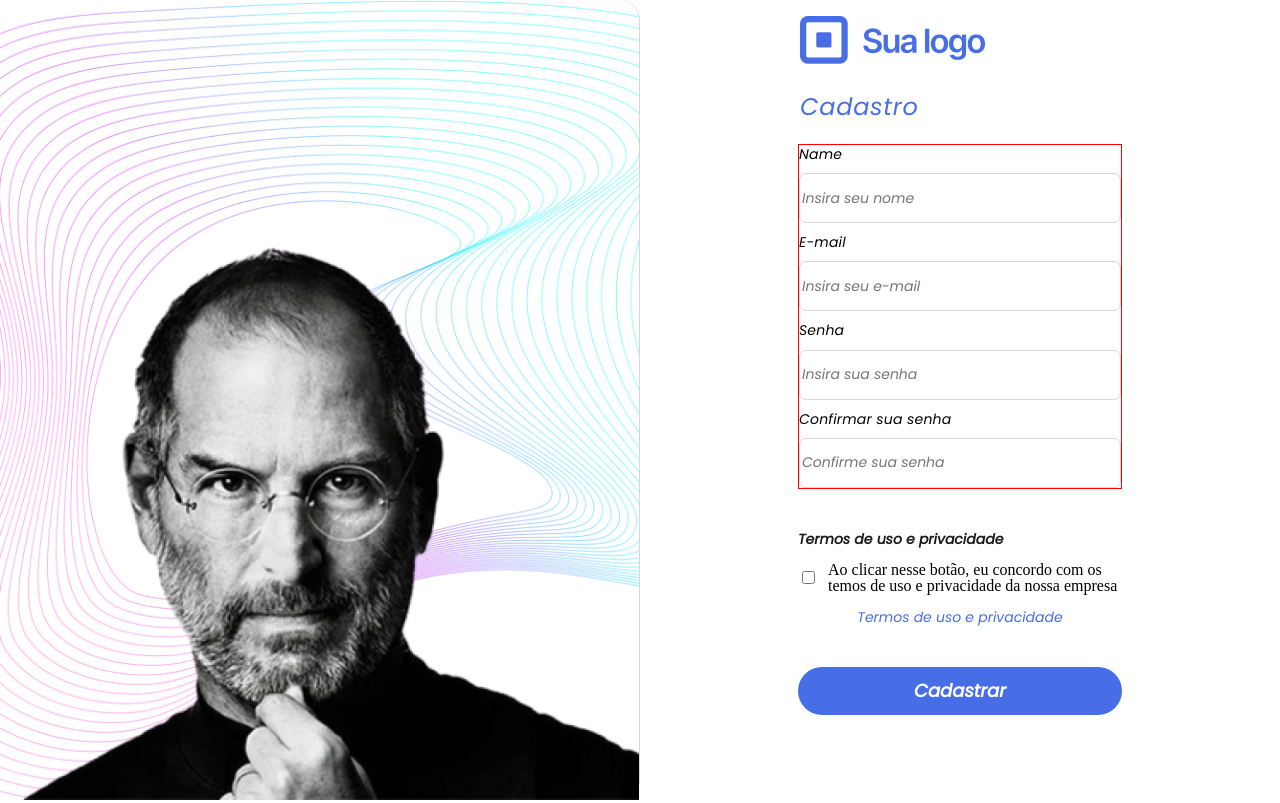
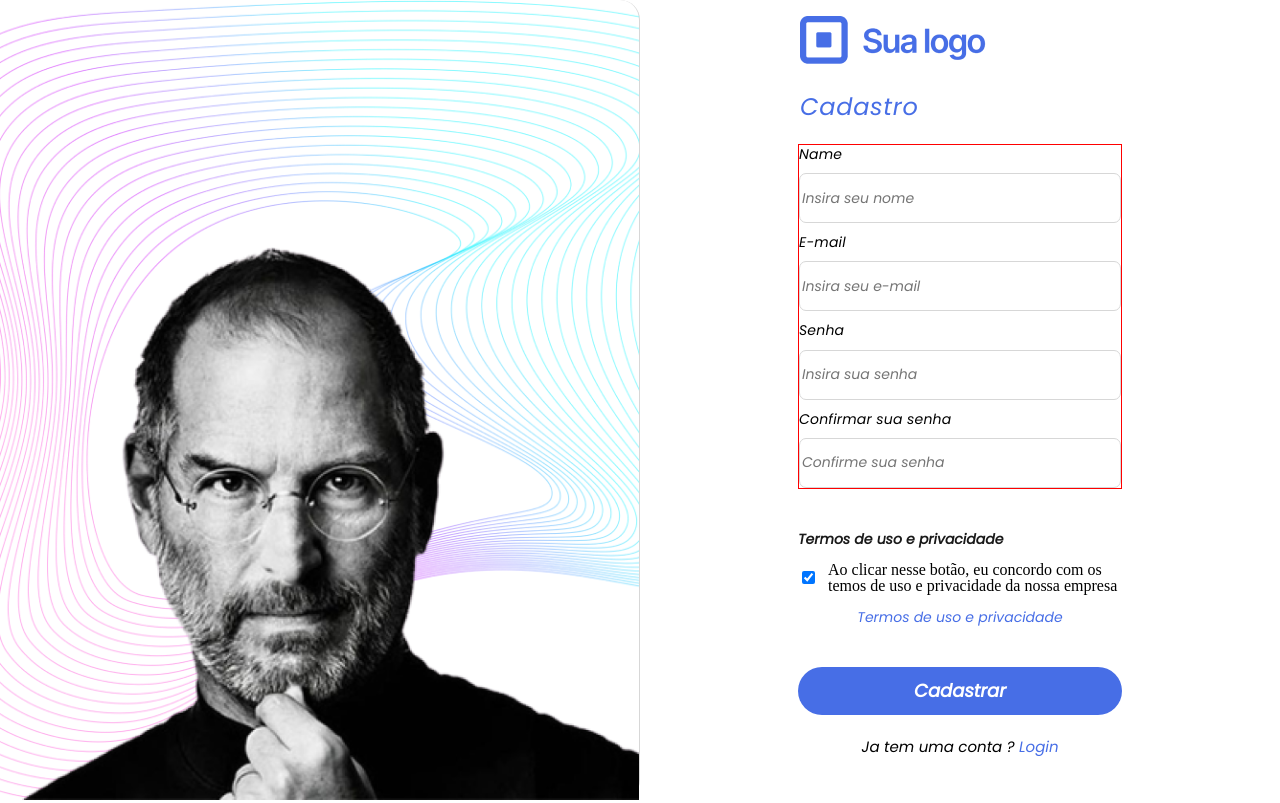
Before and after one commit to IgorBragaDev/WriteSpace, a React (Vite) app in the folder frontend/startpn/: page / in a window 1280 px wide. Built offline with nearby package versions, Linux system fonts and the light colour scheme.

Commit message:
Fix : login styles

```diff
--- a/frontend/startpn/src/components/checkBox/index.jsx
+++ b/frontend/startpn/src/components/checkBox/index.jsx
@@ -10,10 +10,11 @@ const Checkbox = ({
   inputBorderRadius,
   inputBorder,
 }) => {
-  const [isChecked, setChecked] = useState(false);
+  const [isChecked, setChecked] = useState(true);
 
   const handleCheckboxChange = () => {
     setChecked(!isChecked);
+
   };
   const checkBoxContainer = {
     display: display,
--- a/frontend/startpn/src/pages/Register/index.jsx
+++ b/frontend/startpn/src/pages/Register/index.jsx
@@ -11,6 +11,7 @@ import "./register.css";
 import { registerSchema } from "../../schemas/session.register.shema";
 import { useContext } from "react";
 import { SessionsContext } from "../../context/sessionsContext";
+import { Link } from "react-router-dom";
 const RegisterPage = () => {
   const { sessionsRegister } = useContext(SessionsContext);
   const {
@@ -50,7 +51,7 @@ const RegisterPage = () => {
                 placeholdertypography="text_circular_placeholder"
                 handle={register("name")}
               />
-               {errors.name && <p>{errors.name.message}</p>}
+              {errors.name && <p>{errors.name.message}</p>}
               <Input
                 htmlFor={"email"}
                 id={"email"}
@@ -70,7 +71,7 @@ const RegisterPage = () => {
                 placeholdertypography="text_circular_placeholder"
                 handle={register("email")}
               />
-               {errors.email && <p>{errors.email.message}</p>}
+              {errors.email && <p>{errors.email.message}</p>}
               <Input
                 htmlFor={"password"}
                 id={"password"}
@@ -90,7 +91,7 @@ const RegisterPage = () => {
                 placeholdertypography="text_circular_placeholder"
                 handle={register("password")}
               />
-               {errors.password && <p>{errors.password.message}</p>}
+              {errors.password && <p>{errors.password.message}</p>}
               <Input
                 htmlFor={"confirmpassword"}
                 id={"confirmpassword"}
@@ -110,7 +111,7 @@ const RegisterPage = () => {
                 placeholdertypography="text_circular_placeholder"
                 handle={register("checkpassword")}
               />
-               {errors.checkpassword && <p>{errors.checkpassword.message}</p>}
+              {errors.checkpassword && <p>{errors.checkpassword.message}</p>}
             </div>
 
             <div className="checkBoxContainer">
@@ -142,6 +143,9 @@ const RegisterPage = () => {
               backgroundColor={"#476EE6"}
               buttonTypography="text_circular_button_color_FFF"
             />
+            <p className="linkToLogin">
+              Ja tem uma conta ? <Link to={"/login"}>Login</Link>
+            </p>
           </form>
         </div>
 
--- a/frontend/startpn/src/pages/Register/register.css
+++ b/frontend/startpn/src/pages/Register/register.css
@@ -77,3 +77,24 @@
   width: 100%;
   height: 100vh;
 }
+
+.linkToLogin {
+  text-align: center;
+  font-family: "Poppins", sans-serif;
+
+  font-size: 15px;
+  font-style: normal;
+  font-weight: 500;
+  line-height: normal;
+}
+
+.linkToLogin a {
+  text-decoration: none;
+  color: #476ee6;
+  font-family: "Poppins", sans-serif;
+  text-align: center;
+  font-size: 15px;
+  font-style: normal;
+  font-weight: 500;
+  line-height: normal;
+}
```
